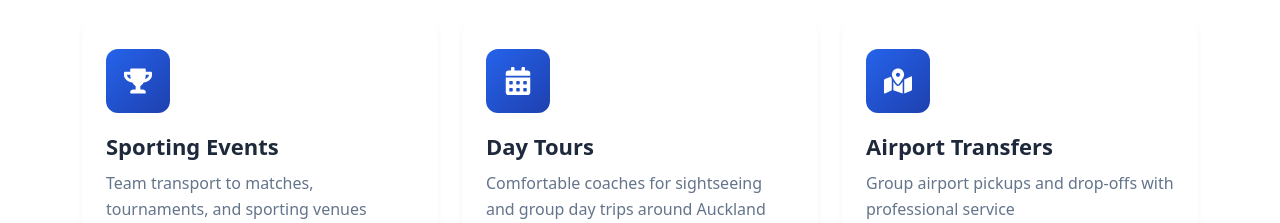
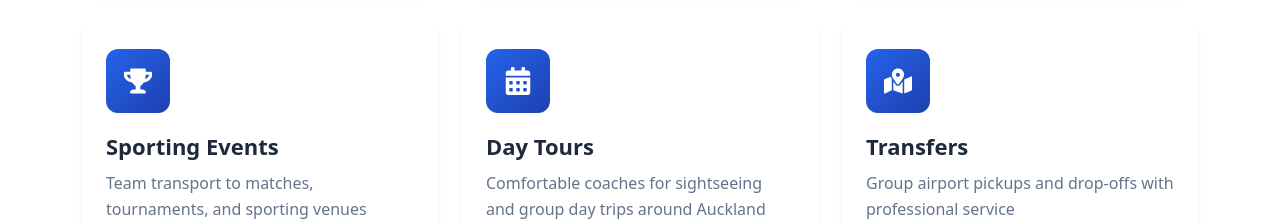
Before and after one commit to pidigodi/Next-Bus, a Gatsby site: page / in a window 1280 px wide. Shown: the part 1300-1523 px from the top of the page. Built offline with nearby package versions, Linux system fonts and the light colour scheme; Gatsby itself is replaced by a stand-in of ours.

Commit message:
Update index.js

```diff
--- a/src/pages/index.js
+++ b/src/pages/index.js
@@ -80,7 +80,7 @@ export default function NextBusLanding() {
     { icon: FaHeart, title: "Weddings", description: "Elegant group transport for your special day, ensuring guests arrive on time" },
     { icon: FaTrophy, title: "Sporting Events", description: "Team transport to matches, tournaments, and sporting venues" },
     { icon: FaCalendarAlt, title: "Day Tours", description: "Comfortable coaches for sightseeing and group day trips around Auckland" },
-    { icon: FaMapMarkedAlt, title: "Airport Transfers", description: "Group airport pickups and drop-offs with professional service" },
+    { icon: FaMapMarkedAlt, title: "Transfers", description: "Group airport pickups and drop-offs with professional service" },
   ];
 
   const features = [
```
